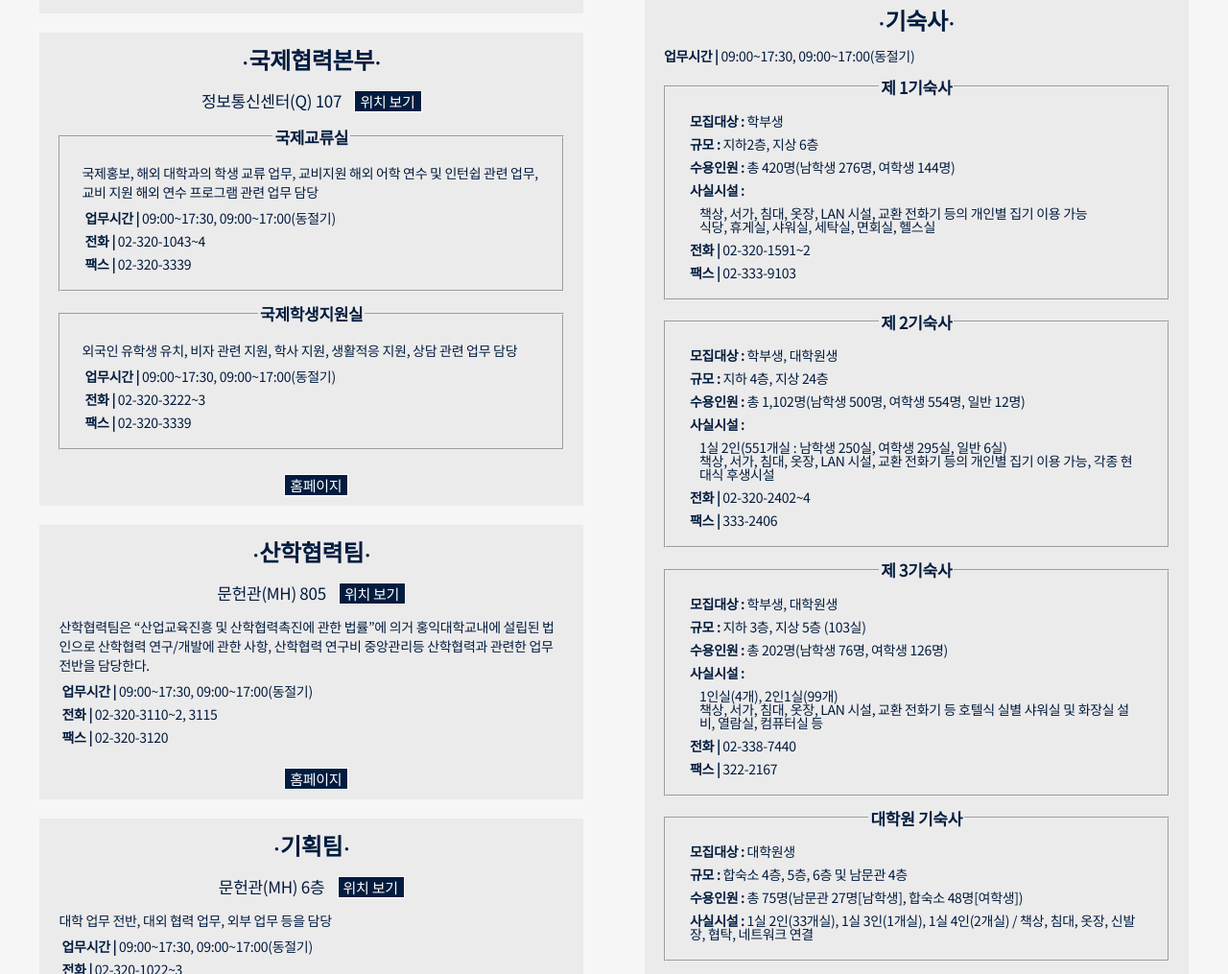
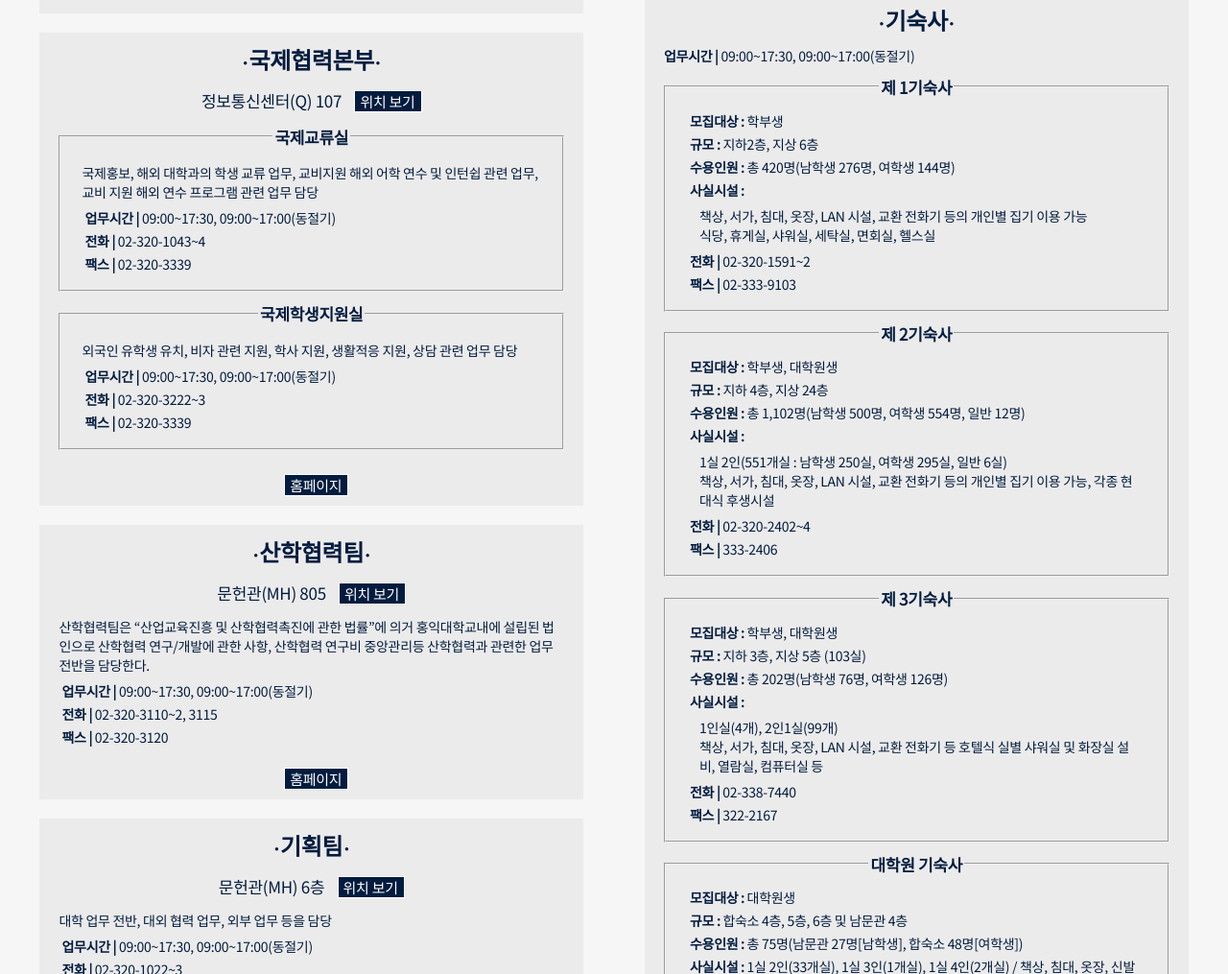
Before and after one commit to AllaboutHongik/AllaboutHongik.github.io, a plain HTML site: page facility/administration.html in a window 1280 px wide. Shown: the part 1082-2097 px from the top of the page at 96% size. Drawn offline with Linux system fonts and the light colour scheme; a web font is replaced by a local one.

Commit message:
Revert "0322 kiyun"
This reverts commit 8aedb4936f37464ede4df453bb4316a9e1a9c8ab.

```diff
--- a/facility/administration.html
+++ b/facility/administration.html
@@ -284,7 +284,7 @@
                         <li><strong>규모 : </strong>지하2층, 지상 6층</li>
                         <li><strong>수용인원 : </strong>총 420명(남학생 276명, 여학생 144명)</li>
                         <li><strong>사실시설 : </strong>
-                          <p>책상, 서가, 침대, 옷장, LAN 시설, 교환 전화기 등의 개인별 집기 이용 가능
+                          <p style="line-height: normal;">책상, 서가, 침대, 옷장, LAN 시설, 교환 전화기 등의 개인별 집기 이용 가능
                            <br> 식당, 휴게실, 샤워실, 세탁실, 면회실, 헬스실</p></li>
                         <li><strong>전화 | </strong>02-320-1591~2</li>
                         <li><strong>팩스 | </strong>02-333-9103</li>
@@ -301,7 +301,7 @@
                         <li><strong>규모 : </strong>지하 4층, 지상 24층</li>
                         <li><strong>수용인원 : </strong>총 1,102명(남학생 500명, 여학생 554명, 일반 12명)</li>
                         <li><strong>사실시설 : </strong>
-                          <p>1실 2인(551개실 : 남학생 250실, 여학생 295실, 일반 6실)<br>
+                          <p style="line-height: normal;">1실 2인(551개실 : 남학생 250실, 여학생 295실, 일반 6실)<br>
 
                           책상, 서가, 침대, 옷장, LAN 시설, 교환 전화기 등의 개인별 집기 이용 가능,
 
@@ -321,7 +321,7 @@
                         <li><strong>규모 : </strong>지하 3층, 지상 5층 (103실)</li>
                         <li><strong>수용인원 : </strong>총 202명(남학생 76명, 여학생 126명)</li>
                         <li><strong>사실시설 : </strong>
-                          <p>1인실(4개), 2인1실(99개)<br>
+                          <p style="line-height: normal;">1인실(4개), 2인1실(99개)<br>
 
                           책상, 서가, 침대, 옷장, LAN 시설, 교환 전화기 등 호텔식 실별 샤워실 및 화장실 설비, 열람실, 컴퓨터실 등</p></li>
                         <li><strong>전화 | </strong>02-338-7440</li>
```
